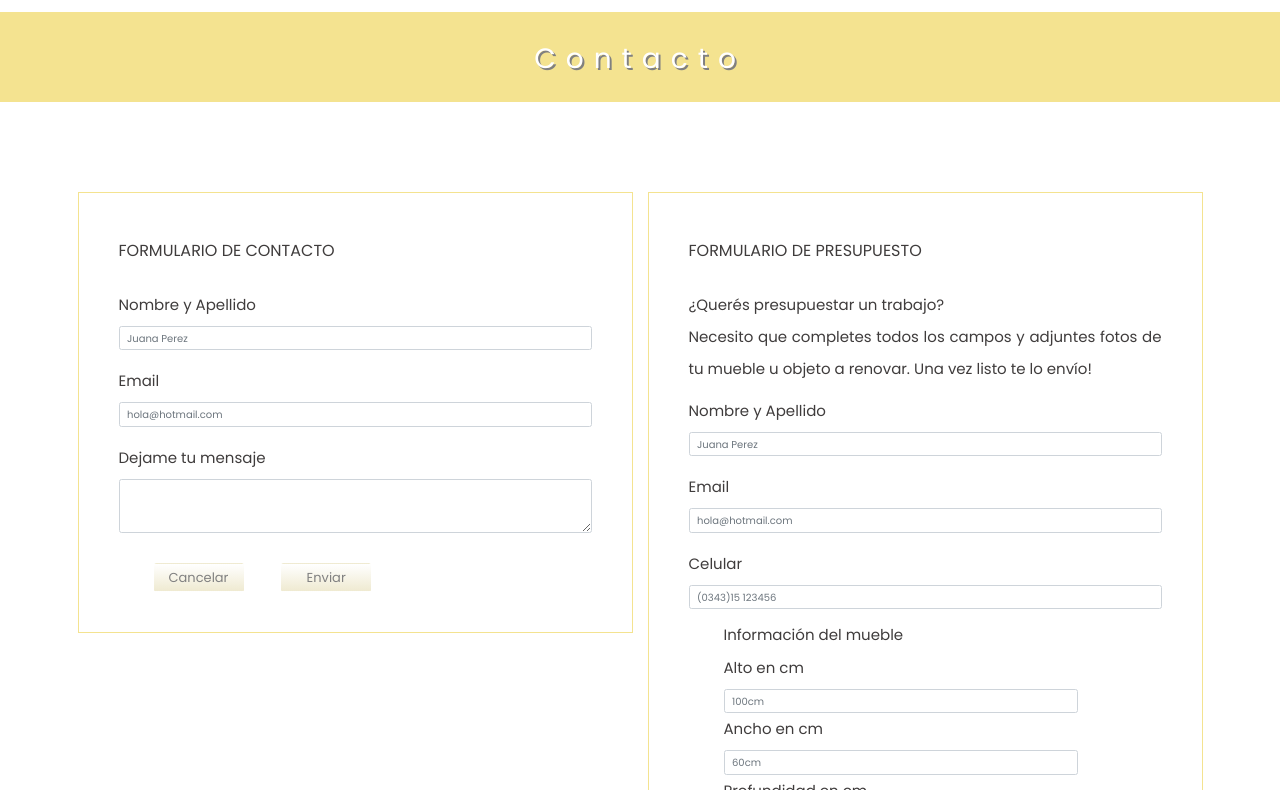
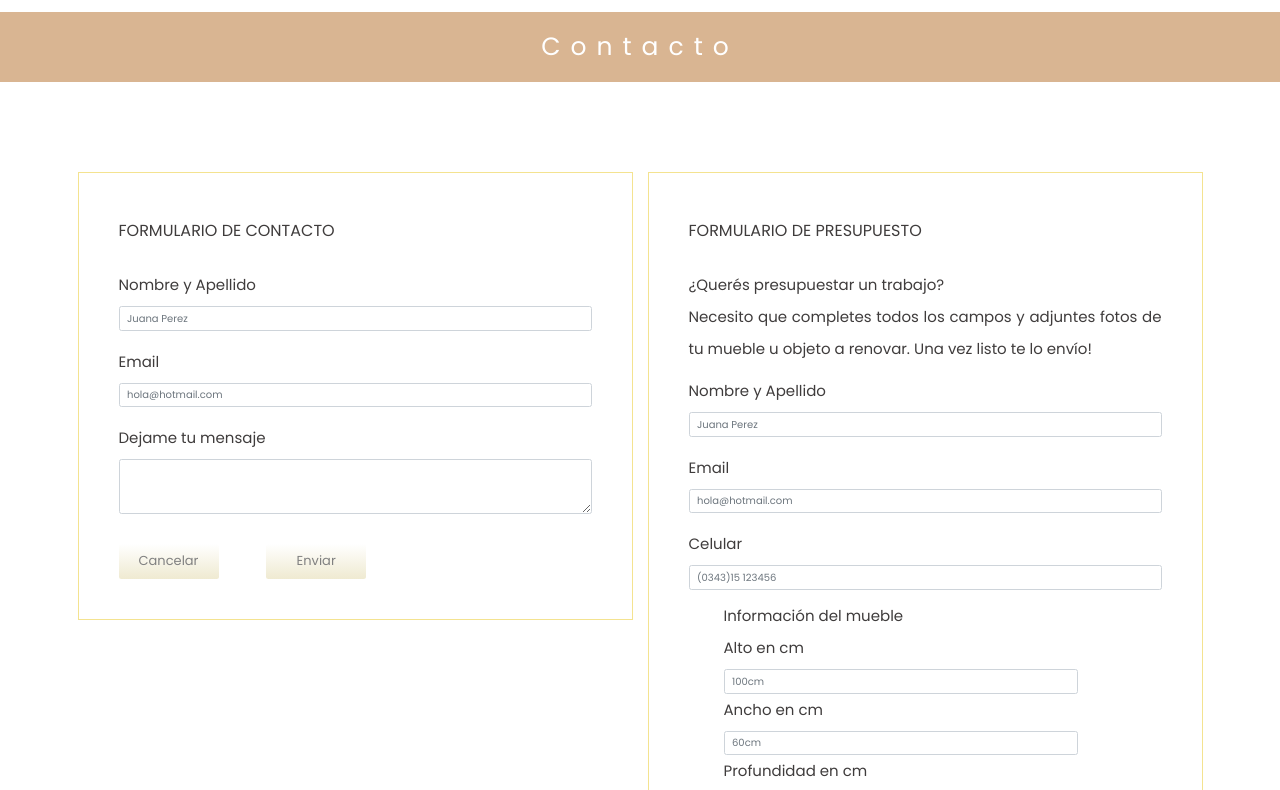
Before and after one commit to GiSonez/PROYECTO.RE_SONEZ, a website: page pages/contacto.html in a window 1280 px wide. Shown: the part 122-912 px from the top of the page. Drawn offline with nearby package versions, Linux system fonts and the light colour scheme.

Commit message:
incorporación de extend, mixin y maps en sass

```diff
--- a/scss/_antes_y_despues.scss
+++ b/scss/_antes_y_despues.scss
@@ -1,28 +1,28 @@
 
 .main_ayd_text{
 	margin: 0 30px 30px 30px;
-	@media (min-width: 768px){
+	@include medias(Md){
 		margin: 0 40px 40px 50px;
 		}
-	@media (min-width: 1024px){
-		margin: 50px 70px;
+	@include medias(Lg){
+		margin: 50px 50px;
 		}
-	@media (min-width: 1200px){
-		margin: 40px 90px;
+	@include medias(Xl){
+		margin: 40px 75px;
 		}
 	p{
 		text-align: $textLeft;
 		font-size: $textSm;
 		line-height: 2.6rem;
-		@media (min-width: 768px){
+		@include medias(Md){
 			font-size: $textMd;
 			line-height: 2.8rem;
 			}
-		@media (min-width: 1024px){
+		@include medias(Lg){
 			font-size: $textLg;
 			line-height: 3rem;
 			}
-		@media (min-width: 1200px){
+		@include medias(Xl){
 			font-size: $textXl;
 			line-height: 3.2rem;
 			}
@@ -31,13 +31,13 @@
 
 .article_ayd{
 	padding: 20px 20px 10px 20px;
-	@media (min-width: 768px){
+	@include medias(Md){
 		padding: 20px 15px 20px 50px;
 		}
-	@media (min-width: 1024px){
+	@include medias(Lg){
 		padding: 25px 20px 25px 60px;
 		}
-	@media (min-width: 1200px){
+	@include medias(Xl){
 		padding: 30px 30px 30px 90px;
 		}
 	img{
@@ -52,13 +52,13 @@
 
 .article_ayd_2{
 	padding: 10px 20px 20px 20px;
-	@media (min-width: 768px){
+	@include medias(Md){
 		padding: 20px 50px 20px 15px;
 		}
-	@media (min-width: 1024px){
+	@include medias(Lg){
 		padding: 25px 60px 25px 20px;
 		}
-	@media (min-width: 1200px){
+	@include medias(Xl){
 		padding: 30px 90px 30px 30px;
 		}
 	img{
--- a/scss/_commons.scss
+++ b/scss/_commons.scss
@@ -13,44 +13,32 @@ html{
 //barra titular en beige
 
 .titulo{
-	background-color: $colorBeige;
-	height: 60px;
+	background-color: map-get($map:$paletaBeige,$key:"cuatro");
+	height: 50px;
 	margin-bottom: 50px;
-	@media (min-width: 768px){
+	@include medias(Md){
+		height: 60px;
+		}
+	@include medias(Lg){
 		height: 70px;
 		}
-	@media (min-width: 1024px){
-		height: 80px;
-		}
-	@media (min-width: 1200px){
-		height: 90px;
-		}
+
 
 	h2,h1 {
-		padding-top: 15px;
-		color: white;
-		text-shadow: grey 0.2rem 0.2rem;
+		@include textoTitulo(1.8rem, 0, 0.5rem, 0.5rem, white);
+		padding-top: 25px;
 		text-align: $textCenter;
-		font-size: 2rem;
-		letter-spacing: 0.4rem;
-		word-spacing: 0.8rem;
-		@media (min-width: 768px){
-			padding-top: 20px;
-			font-size: 2.4rem;
-			letter-spacing: 0.6rem;
-			word-spacing: 1rem;
+		@include medias(Md){
+			@include textoTitulo(2.1rem, 0, 0.6rem, 0.6rem, white);
+			padding-top: 30px;
 			}
-		@media (min-width: 1024px){
-			padding-top: 25px;
-			font-size: 2.6rem;
-			letter-spacing: 0.8rem;
-			word-spacing: 1.2rem;
+		@include medias(Lg){
+			@include textoTitulo(2.3rem, 0, 0.8rem, 0.8rem, white);
+			padding-top: 35px;
 			}
-		@media (min-width: 1200px){
-			padding-top: 30px;
-			font-size: 2.8rem;
-			letter-spacing: 1rem;
-			word-spacing: 1.4rem;
+		@include medias(Xl){
+			@include textoTitulo(2.5rem, 0, 1rem, 1rem, white);
+			padding-top: 35px;
 			}
 	}
 }
--- a/scss/_contactos.scss
+++ b/scss/_contactos.scss
@@ -4,15 +4,15 @@
 	width: 80%;
 	padding: 20px;
 	margin: 5px;
-	@media (min-width: 768px){
+	@include medias(Md){
 		padding: 25px;
 		margin: 10px;
 		}
-	@media (min-width: 1024px){
+	@include medias(Lg){
 		padding: 30px;
 		margin: 15px;
 		}
-	@media (min-width: 1200px){
+	@include medias(Xl){
 		padding: 40px;
 		margin: 40px;
 		}
@@ -20,11 +20,11 @@
 		text-align: $textJust;
 		font-size: $textMd;
 		line-height: 2rem;
-		@media (min-width: 1024px){
+		@include medias(Lg){
 			font-size: $textLg;
 			line-height: 3.2rem;
 			}
-		@media (min-width: 1200px){
+		@include medias(Xl){
 			font-size: $textXl;
 			line-height: 3.6rem;
 			}
@@ -33,39 +33,64 @@
 		text-align: $textJust;
 		font-size: $textSm;
 		line-height: 2rem;
-		@media (min-width: 1024px){
+		@include medias(Lg){
 			font-size: $textMd;
 			line-height: 2rem;
 			}
-		@media (min-width: 1200px){
+		@include medias(Xl){
 			font-size: $textLg;
 			line-height: 3.2rem;
 			}
 	}
 	fieldset{
 		margin-left: 15px;
-		@media (min-width: 1024px){
+		@include medias(Lg){
 			margin-left: 25px;
 			}
-		@media (min-width: 1200px){
+		@include medias(Xl){
 			margin-left: 35px;
 			}
 	}
 	.btn_form{
-		margin-left: 15px;
-		background: linear-gradient(to top, $colorGris, white);
+		@extend .btn_base;
 		color: gray;
-		@media (min-width: 1024px){
-			margin-left: 25px;
+		@include medias(Md){
+			margin-top: 5px;
+			width: 85px;
+			height: 30px;
+			}
+		@include medias(Lg){
+			margin-right: 30px;
 			margin-top: 10px;
-			width: 80px;
-			font-size: 1.2rem;
+			width: 100px;
+			height: 35px;
+			font-size: $textSm;
 			}
-		@media (min-width: 1200px){
-			margin-left: 35px;
+		@include medias(Xl){
+			margin-right: 45px;
 			margin-top: 15px;
-			width: 90px;
-			font-size: 1.3rem;
 			}
 	}
 }
+
+.btn_form_2{
+		@extend .btn_base;
+		color: gray;
+		margin-left: 15px;
+		@include medias(Md){
+			margin-top: 5px;
+			width: 85px;
+			height: 30px;
+			}
+		@include medias(Lg){
+			margin-left: 25px;
+			margin-top: 10px;
+			width: 100px;
+			height: 35px;
+			font-size: $textSm;
+			}
+		@include medias(Xl){
+			margin-left: 35px;
+			margin-top: 15px;
+			}
+	}
--- a/scss/_footer.scss
+++ b/scss/_footer.scss
@@ -4,22 +4,22 @@ footer{
 	height: auto;
 	margin-top: 40px;
 	padding: 40px 10px;
-	@media (min-width: 768px){
+	@include medias(Md){
 		margin-top: 50px;
 		padding-top: 30px;
 		}
-	@media (min-width: 1024px){
+	@include medias(Lg){
 		margin-top: 60px;
 		}
-	@media (min-width: 1200px){
+	@include medias(Xl){
 		margin-top: 80px;
 		}
 	h5{
 		font-size: $textSm;
-		@media (min-width: 768px){
+		@include medias(Md){
 			line-height: 2.4rem
 			}
-		@media (min-width: 1024px){
+		@include medias(Lg){
 			line-height: 2.6rem
 			}
 	}
@@ -27,7 +27,7 @@ footer{
 		width: 15px;
 		height: 15px;
 		margin-right: 5px;
-		@media (min-width: 768px){
+		@include medias(Md){
 			width: 20px;
 			height: 20px;
 			padding: 1px;
--- a/scss/_index.scss
+++ b/scss/_index.scss
@@ -1,21 +1,16 @@
 
 .main_index{
+	@include d-flex(column, center, center);
 	background-color: white;
-	display: flex;
-	flex-direction: column;
-	align-items: center;
 	margin: 5px 0 40px 0;
-	@media (min-width: 768px){
-		display: flex;
-		flex-direction: row-reverse;
-		align-items: $textCenter;
+	@include medias(Md){
+		@include d-flex(row-reverse, center, center);
 		margin-bottom: 5px;
 		}
-	@media (min-width: 1024px){
-		align-items: stretch;
-		margin-bottom: 25px;
+	@include medias(Lg){
+		margin-bottom: 20px;
 		}
-	@media (min-width: 1200px){
+	@include medias(Xl){
 		margin-bottom: 30px;
 		}
 }
@@ -24,37 +19,38 @@
 		width: 400px;
 		height: auto;
 		margin-bottom: 50px;
-		@media (min-width: 768px){
+		@include medias(Md){
 			width: 1600px;
 			height: auto;
 			}
-		@media (min-width: 1200px){
+		@include medias(Xl){
 			width: 1700px;
 			}
 	}
 
 	.main_index__text{
 		margin: 0 40px;
-		@media (min-width: 768px){
+		@include medias(Md){
 			margin-bottom: 40px;
 			margin-right: 20px;
 			}
-		@media (min-width: 1024px){
-			margin: 50px 20px 0 55px;
+		@include medias(Lg){
+			margin: 0 20px 0 55px;
+			padding-bottom: 40px;
 			}
-		@media (min-width: 1200px){
-			margin: 80px 20px 0 80px;
+		@include medias(Xl){
+			margin: 0 20px 0 80px;
 			}
 		h1{
 			text-align: $textLeft;
 			font-size: $textSm;
 			font-weight: $textBold;
-			line-height: 2.6rem;
-			@media (min-width: 1024px){
+			line-height: 2.4rem;
+			@include medias(Lg){
 				font-size: $textLg;
 				line-height: 2.8rem;
 				}
-			@media (min-width: 1200px){
+			@include medias(Xl){
 				font-size: $textXl;
 				line-height: 3rem;
 				}
@@ -62,12 +58,12 @@
 		p{
 			text-align: $textLeft;
 			font-size: $textSm;
-			line-height: 2.6rem;
-			@media (min-width: 1024px){
+			line-height: 2.4rem;
+			@include medias(Lg){
 				font-size: $textLg;
 				line-height: 2.8rem;
 				}
-			@media (min-width: 1200px){
+			@include medias(Xl){
 				font-size: $textXl;
 				line-height: 3rem;
 				}
@@ -76,36 +72,31 @@
 	}
 
 .aside_index{
-	background-color: white;
-	display: flex;
-	flex-direction: column;
-	align-items: center;
-	@media (min-width: 768px){
-		flex-direction: row;
-		justify-content: space-around;
-		align-items: stretch;
+	@include d-flex(column, center, center);
+	@include medias(Md){
+		@include d-flex(row, space-around, stretch);
 		padding-top: 20px;
 		padding-bottom: 20px;
 		}
-	@media (min-width: 1024px){
+	@include medias(Lg){
 		padding-top: 20px;
 		padding-bottom: 20px;
 		}
-	@media (min-width: 1200px){
+	@include medias(Xl){
 		padding-top: 30px;
 		padding-bottom: 30px;
 		}
 	h3{
 		font-size: $textSm;
 		line-height: 2.6rem;
-		@media (min-width: 768px){
+		@include medias(Md){
 			line-height: 2.2rem;
 			}
-		@media (min-width: 1024px){
+		@include medias(Lg){
 			font-size: $textMd;
 			line-height: 2.8rem;
 			}
-		@media (min-width: 1200px){
+		@include medias(Xl){
 			font-size: $textXl;
 			line-height: 3.2rem;
 			}
@@ -114,15 +105,15 @@
 		text-align: $textJust;
 		font-size: $textSm;
 		line-height: 2.6rem;
-		@media (min-width: 768px){
+		@include medias(Md){
 			font-size: 1.2rem;
 			line-height: 2.2rem;
 			}
-		@media (min-width: 1024px){
+		@include medias(Lg){
 			font-size: $textMd;
 			line-height: 2.8rem;
 			}
-		@media (min-width: 1200px){
+		@include medias(Xl){
 			font-size: $textXl;
 			line-height: 3.2rem;
 			}
@@ -130,13 +121,13 @@
 	.card{
 		width: 250px;
 		margin-bottom: 40px;
-		@media (min-width: 768px){
+		@include medias(Md){
 			width: 200px;
 			}
-		@media (min-width: 1024px){
+		@include medias(Lg){
 			width: 260px;
 			}
-		@media (min-width: 1200px){
+		@include medias(Xl){
 			width: 320px;
 			}
 	}
@@ -144,67 +135,69 @@
 
 
 .card_presup{
-	background-color: $colorBeige;
+	background-color: map-get($map:$paletaBeige,$key:"cuatro");
 	margin-bottom: 40px;
-	width: 280px;
-	height: 140px;
+	width: 240px;
+	height: 120px;
 	border: none;
 	text-align: $textCenter;
-	@media (min-width: 768px){
-		width: 400px;
-		height: 200px;
+	@include medias(Md){
+		width: 300px;
+		height: 150px;
 		margin-bottom: 50px;
 		padding-top: 20px;
-		border: solid white 1px;
 		}
-	@media (min-width: 1200px){
-		width: 500px;
-		height: 250px;
+	@include medias(Lg){
+		width: 360px;
+		height: 180px;
+		margin-bottom: 60px;
+		padding-top: 30px;
+		}
+	@include medias(Xl){
+		width: 420px;
+		height: 210px;
 		margin-bottom: 70px;
 		padding-top: 40px;
 		}
 	p{
 		color: white;
-		text-shadow: grey 0.05rem 0.05rem;
-		font-size: $textSm;
+		font-size: 1.2rem;
+		font-weight: 400;
 		line-height: 2.6rem;
-		padding: 15px 0;
-		@media (min-width: 768px){
+		padding: 10px 0;
+		@include medias(Md){
+			font-size: $textSm;
+			line-height: 3rem;
+			padding: 0 0 10px 0;
+			}
+		@include medias(Lg){
+			font-size: $textMd;
+			line-height: 3.2rem;
+			padding: 0 0 10px 0;
+			}
+		@include medias(Xl){
 			font-size: $textLg;
-			line-height: 3rem;
-			padding: 15px 0;
-			}
-		@media (min-width: 1024px){
-			font-size: $textXl;
-			line-height: 3.2rem;
-			padding: 15px 0;
-			}
-		@media (min-width: 1200px){
-			font-size: 1.8rem;
 			line-height: 3.6rem;
 			}
 	}
 	a{
 		text-decoration: none;
 		color: white;
-		text-shadow: grey 0.05rem 0.05rem;
-		font-weight: 500;
-		font-size:$textSm;
+		font-size:1.2rem;
 		padding: 10px;
 		border: solid white 1px;
-		@media (min-width: 768px){
-			font-size: $textLg;
+		@include medias(Md){
+			font-size: $textSm;
 			padding: 15px;
 			}
-		@media (min-width: 1024px){
-			font-size: $textXl;
+		@include medias(Lg){
+			font-size: $textMd;
 			line-height: 3.2rem;
-			padding: 15px;
+			border: solid white 1.5px;
 			}
-		@media (min-width: 1200px){
-			font-size: 1.8rem;
-			line-height: 3.6rem;
-			padding: 20px;
+		@include medias(Xl){
+			font-size: $textLg;
+			line-height: 3.8rem;
 			}
 	}
 }
--- a/scss/_nav.scss
+++ b/scss/_nav.scss
@@ -1,16 +1,16 @@
 
 nav{
 	background-color: white;
-	margin: 10px;
-	@media (min-width: 768px){
-		margin: 10px 10px 10px 30px;
+	margin: 10px 10px 10px 30px;
+	@include medias(Md){
+		margin: 20px 10px 20px 30px;
 		font-size: $textMd;
 		}
-	@media (min-width: 1024px){
-		margin: 15px 15px 15px 50px;
+	@include medias(Lg){
+		margin: 20px 15px 20px 50px;
 		}
-	@media (min-width: 1200px){
-		margin: 20px 20px 20px 70px;
+	@include medias(Xl){
+		margin: 25px 30px 25px 75px;
 		font-size: $textLg;
 		}
 	ul{
@@ -27,11 +27,14 @@ nav{
 
 
 .nav_logo{
-	width: 120px;
-	@media (min-width: 1024px){
-		width: 130px;
+	width: 100px;
+	@include medias(Md){
+		width: 105px;
 		}
-	@media (min-width: 1200px){
-		width: 160px;
+	@include medias(Lg){
+		width: 120px;
+		}
+	@include medias(Xl){
+		width: 140px;
 		}
 	}
--- a/scss/_taller.scss
+++ b/scss/_taller.scss
@@ -2,24 +2,24 @@
 .text_taller{
 	border: none;
 	padding: 30px;
-	@media (min-width: 768px){
-		padding: 30px 10px 30px 40px;
+	@include medias(Md){
+		padding: 30px 10px 30px 30px;
 		}
-	@media (min-width: 1024px){
+	@include medias(Lg){
 		padding: 30px 10px 30px 50px;
 		}
-	@media (min-width: 1200px){
-		padding: 40px 10px 40px 50px;
+	@include medias(Xl){
+		padding: 40px 10px 40px 75px;
 		}
 	p{
 		text-align: $textLeft;
 		font-size: $textSm;
 		line-height: 2.6rem;
-		@media (min-width: 1024px){
+		@include medias(Lg){
 			font-size: $textMd;
 			line-height: 2.8rem;
 			}
-		@media (min-width: 1200px){
+		@include medias(Xl){
 			font-size: $textXl;
 			line-height: 3.2rem;
 			}
@@ -33,24 +33,24 @@
 
 .img_taller{
 	border: none;
-	@media (min-width: 768px){
+	@include medias(Md){
 		padding: 30px 10px 0 10px;
 		}
-	@media (min-width: 1024px){
+	@include medias(Lg){
 		padding: 35px 30px 40px 10px;
 		}
-	@media (min-width: 1200px){
+	@include medias(Xl){
 		padding: 40px 40px 0 10px;
 		}
 	img{
 		height: 150px;
-		@media (min-width: 768px){
+		@include medias(Md){
 			height: 180px;
 			}
-		@media (min-width: 1024px){
+		@include medias(Lg){
 			height: 240px;
 			}
-			@media (min-width: 1200px){
+		@include medias(Xl){
 			height: 280px;
 			}
 	}
@@ -58,16 +58,16 @@
 
 .slide{
 	margin: 0 30px 5px 30px;
-	@media (min-width: 768px){
+	@include medias(Md){
 		margin: 5px;
 	}
 }
 
 .caja_mueble{
-	@media (min-width: 768px){
+	@include medias(Md){
 		padding: 20px;
 		}
-	@media (min-width: 1200px){
+	@include medias(Xl){
 		padding: 30px;
 		}
 	img{
@@ -77,13 +77,13 @@
 		transform: rotateZ(360deg);
 		transition: transform 2s;
 		cursor: pointer;
-			@media (min-width: 768px){
+			@include medias(Md){
 				width: 100px;
 				}
-			@media (min-width: 1024px){
+			@include medias(Lg){
 				width: 120px;
 				}
-			@media (min-width: 1200px){
+			@include medias(Xl){
 				width: 140px;
 				}
 		}
--- a/scss/_tienda.scss
+++ b/scss/_tienda.scss
@@ -2,28 +2,28 @@
 .tienda{
 	background-color:white;
 	padding: 15px 30px;
-	@media (min-width: 768px){
-		padding: 20px 50px;
+	@include medias(Md){
+		padding: 20px 40px;
 		}
-	@media (min-width: 1024px){
+	@include medias(Lg){
 		padding: 20px 60px;
 		}
-	@media (min-width: 1200px){
+	@include medias(Xl){
 		padding: 30px 80px;
 		}
 	p{
 		text-align: $textLeft;
 		font-size: $textSm;
 		line-height: 2.6rem;
-		@media (min-width: 768px){
+		@include medias(Md){
 			font-size: $textMd;
 			line-height: 2.8rem;
 			}
-		@media (min-width: 1024px){
+		@include medias(Lg){
 			font-size: $textLg;
 			line-height: 3rem;
 			}
-		@media (min-width: 1200px){
+		@include medias(Xl){
 			font-size: $textXl;
 			line-height: 3.6rem;
 			}
@@ -35,12 +35,12 @@
 	background-color: $colorTienda;
 	padding: 10px;
 	border: white;
-	@media (min-width: 768px){
+	@include medias(Md){
 		margin: 15px;
 		}
 	img{
 		border: solid white 2px;
-		@media (min-width: 768px){
+		@include medias(Md){
 			border: 2px;
 			}
 		&:hover{
@@ -52,13 +52,13 @@
 		text-align: $textCenter;
 		font-size: $textSm;
 		color: #3F3C3C;
-		@media (min-width: 768px){
+		@include medias(Md){
 			font-size: $textMd;
 			}
-		@media (min-width: 1024px){
+		@include medias(Lg){
 			font-size: $textLg;
 			}
-		@media (min-width: 1200px){
+		@include medias(Xl){
 			font-size: $textXl;
 			}
 	}
@@ -67,19 +67,19 @@
 
 
 .btn_tienda{
-	background: linear-gradient(to top, $colorGris, white);
+	@extend .btn_base;
 	color: $black;
-	font-size: 1.2rem;
-	width: 100px;
-	@media (min-width: 768px){
+	width: 90px;
+	@include medias(Md){
 		font-size: $textSm;
 		width: 110px;
+		height: 30px;
 		}
-	@media (min-width: 1024px){
+	@include medias(Lg){
 		font-size: $textMd;
 		width: 115px;
 		}
-	@media (min-width: 1200px){
+	@include medias(Xl){
 		font-size: $textLg;
 		width: 120px;
 		}
--- a/scss/_vars.scss
+++ b/scss/_vars.scss
@@ -30,3 +30,80 @@ $colorBeige:#F4E390;
 $colorGris:#EFEAD1;
 $colorTienda:#F2EAC3;
 $black:#3F3C3C;
+
+
+//extends
+
+.btn_base{
+	background: linear-gradient(to top, $colorGris, white);
+	width: 80px;
+	height: 25px;
+	margin-right: 10px;
+	border: none;
+	color: $black;
+	font-size: 1.2rem;
+}
+
+
+
+//mixins
+
+@mixin textoTitulo($fontSize, $lineHeight, $wordSpacing, $letterSpacing, $color){
+	font-size: $fontSize;
+	line-height: $lineHeight;
+	word-spacing: $wordSpacing;
+	letter-spacing: $letterSpacing;
+	color:$color;
+}
+	//@include textoTitulo(1.8rem, 0, 0.5rem, 0.5rem, white);
+
+
+@mixin d-flex($direction, $justify, $align){
+	display: flex;
+	flex-direction: $direction;
+	justify-content: $justify;
+	align-items: $align;
+}
+	//@include d-flex(column, center, center);
+
+
+@mixin medias($breakpoint){
+	@if $breakpoint == Sm{
+		@media (min-width: 300px){
+			@content;
+		}
+	}
+
+	@if $breakpoint == Md{
+		@media (min-width: 768px){
+			@content;
+		}
+	}
+
+	@if $breakpoint == Lg{
+		@media (min-width: 1024px){
+			@content;
+		}
+	}
+
+	@if $breakpoint == Xl{
+		@media (min-width: 1200px){
+			@content;
+		}
+	}
+}
+
+//@include medias(Md){
+
+
+
+//maps
+
+$paletaBeige:(
+	"uno":#7a5c3c,
+	"dos": #b08e6b,
+	"tres": #e8c39e,
+	"cuatro": #d9b592,
+	"cinco": #f5e1ce,);
+
+//map-get($map:$paletaBeige,$key:"tres");
```
Also changed, not shown: cambios_en_sass.txt (added, +10 -0 lines), pages/contacto.html (+2 -2 lines), css/style.css, 1 other file.
